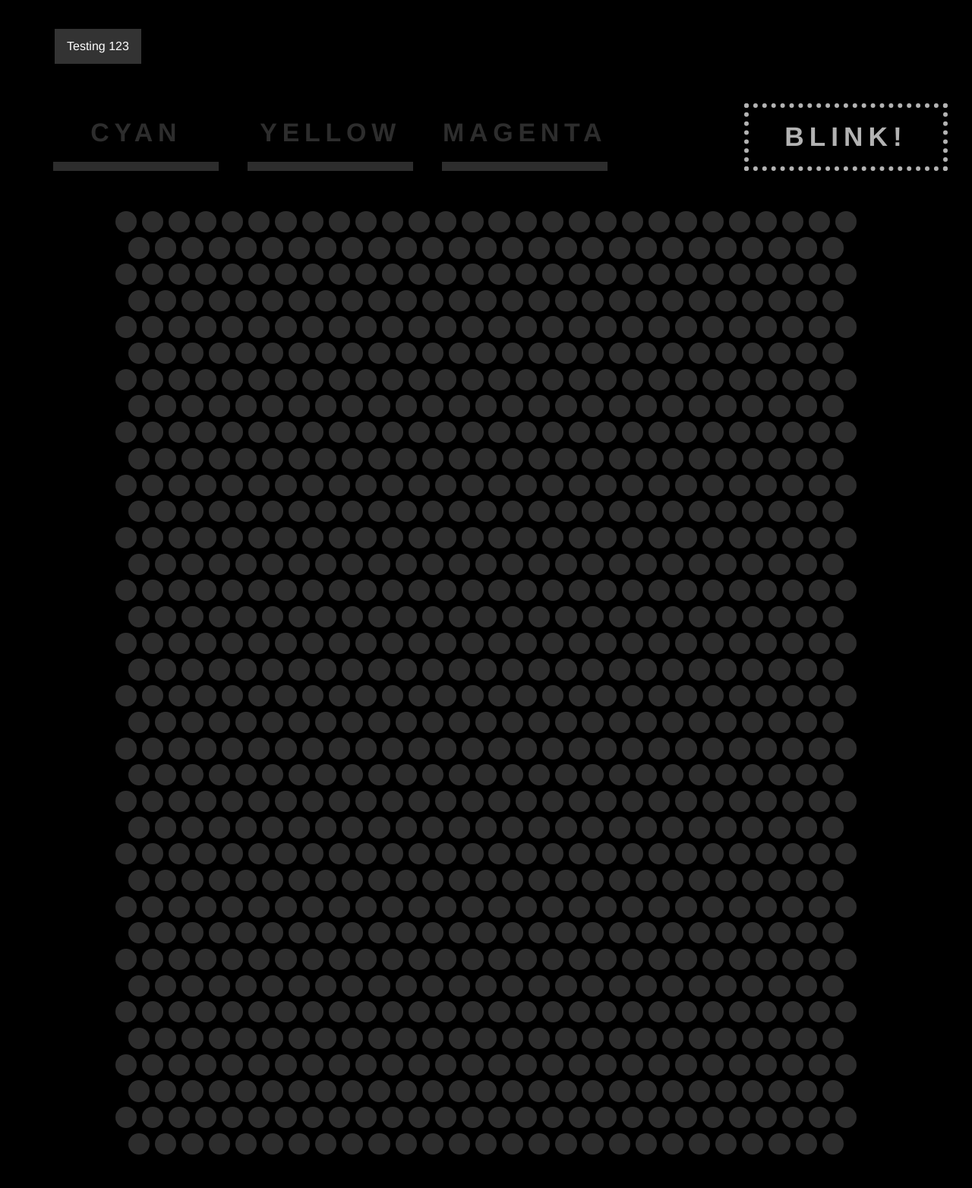
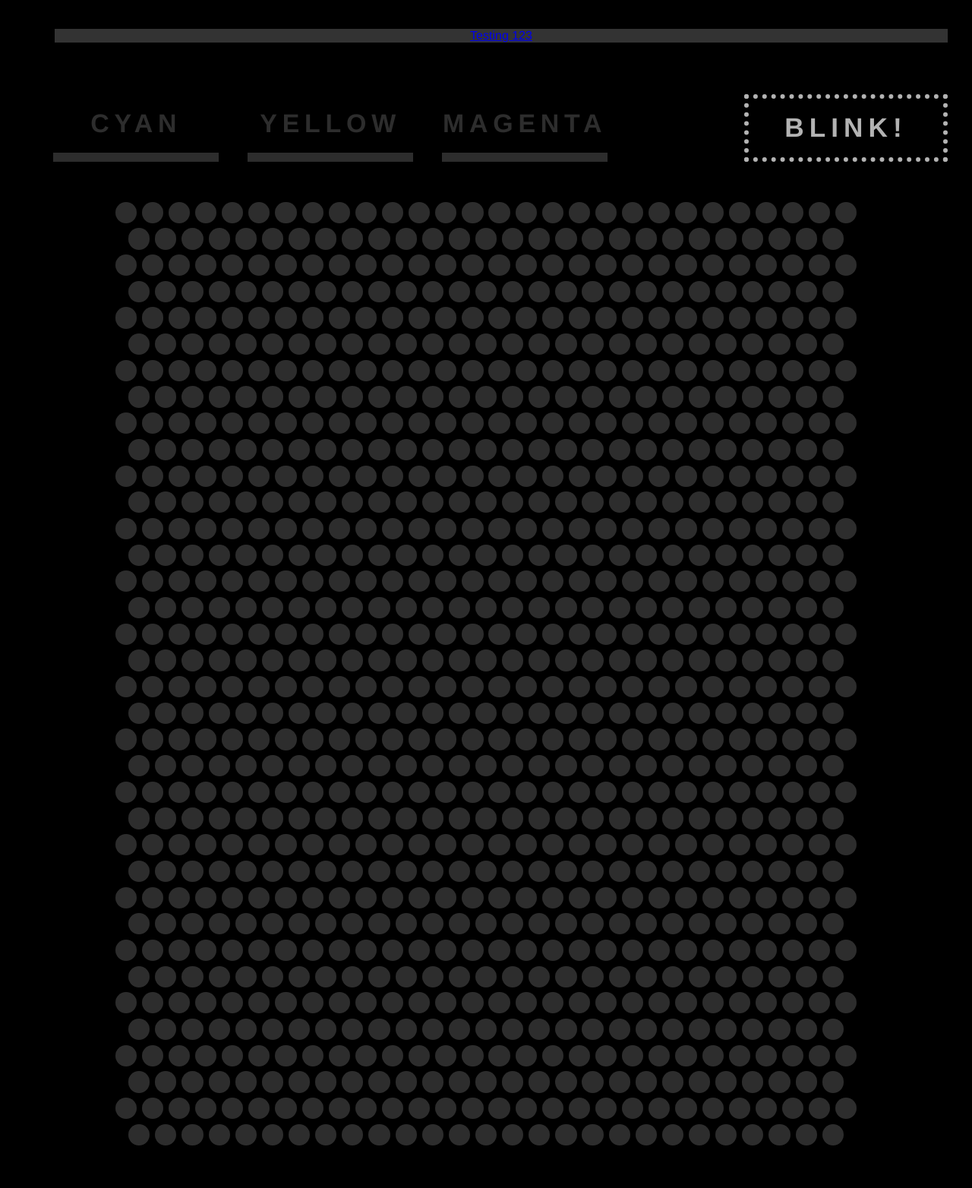
Before and after one commit to ahshra/ahshra.github.io, a Jekyll site: the page built from Javascript_Blink_Project/index.html, in a window 1280 px wide. Shown: the whole page at 76% size. Built offline with Jekyll 4.4.1, drawn with Linux system fonts in a browser that asks for light colours; nearby versions of some CDN libraries.

Commit message:
Update styles.css

```diff
--- a/Javascript_Blink_Project/css/styles.css
+++ b/Javascript_Blink_Project/css/styles.css
@@ -16,24 +16,6 @@ li {
     overflow: hidden;
     background-color: #333;
 }
-
-li {
-    float: left;
-}
-
-li a {
-    display: block;
-    color: white;
-    text-align: center;
-    padding: 14px 16px;
-    text-decoration: none;
-}
-
-/* Change the link color to #111 (black) on hover */
-li a:hover {
-    background-color: #111;
-}
-
 
 .box {
   background-color: #2D2D2D;
```
